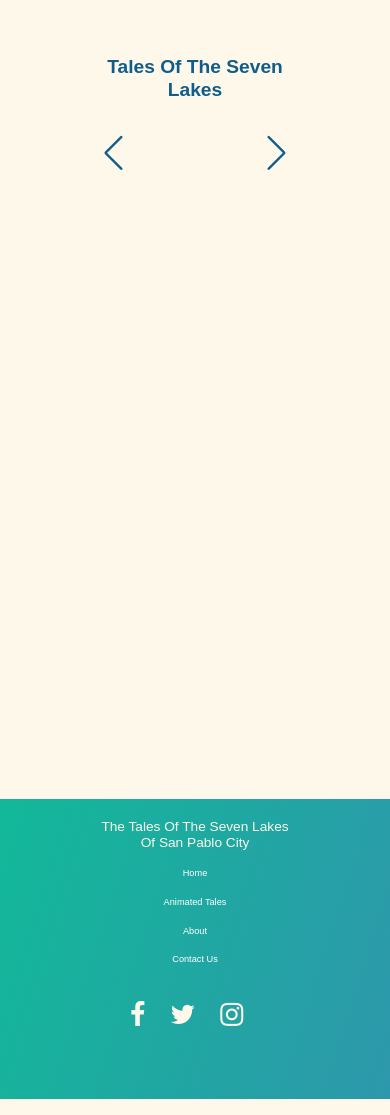
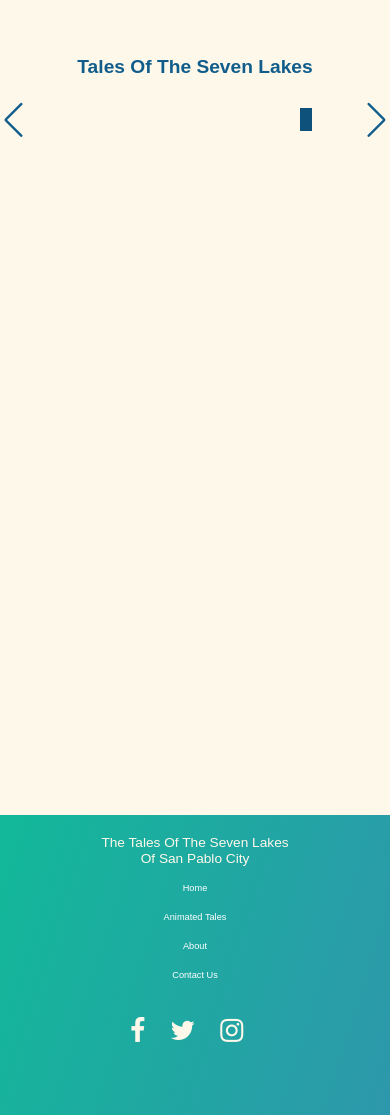
Before and after one commit to xsuzyy/ISCP-Atlantis-Campus, a PHP site: page /animatedtale.html in a window 390 px wide. Shown: the part 95-1210 px from the top of the page. Run offline with PHP 8.4, Linux system fonts and the light colour scheme; some web fonts are replaced.

Commit message:
Update style.css

```diff
--- a/css/style.css
+++ b/css/style.css
@@ -538,12 +538,12 @@ header.sticky{
     top:0; left:0;
     z-index: 1000;
     padding:2rem;
-    background-image: url('bg.png');
+    background-image: url('/images/bg.png');
     background-size: cover;
     background-attachment: fixed;
 }
 header.sticky{
-    background-image: url('bg.png');
+    background-image: url('/images/bg.png');
     background-size: cover;
     background-attachment: fixed;
     box-shadow: 0 .5rem 1rem rgba(0,0,0,.1);
@@ -554,8 +554,6 @@ header.sticky{
     padding: 100px;
     color: #000;
     position: relative;
-    z-index: 999;
-    height: 100vh;
     color: rgba(16, 93, 140, 1);
     background-color:#FEF8EA;
 }
@@ -570,6 +568,7 @@ header.sticky{
 .slide-container{
     max-width: 1500px;
     padding: 30px 0;
+    padding: 30px 0;
   }
   .slide-content{
     margin: 0 300px;
@@ -577,13 +576,6 @@ header.sticky{
   .card{
     border-radius: 0px;
     background-color: rgba(16, 93, 140, 1);
-  }
-  .image-content,
-  .card-content{
-    display: flex;
-    flex-direction: column;
-    align-items: center;
-    padding: 10px 14px;
   }
   .overlay::after{
     border-radius: 0 25px 0 0;
@@ -972,10 +964,14 @@ footer {
             margin: 0px;
             padding: 0;
             text-align: center;
+            margin-top: 150px;
         }
          .slide-container{
             width: 100%;
           }
+          .tales-home{
+            padding: 0px;
+        }
 
 
 }
```
